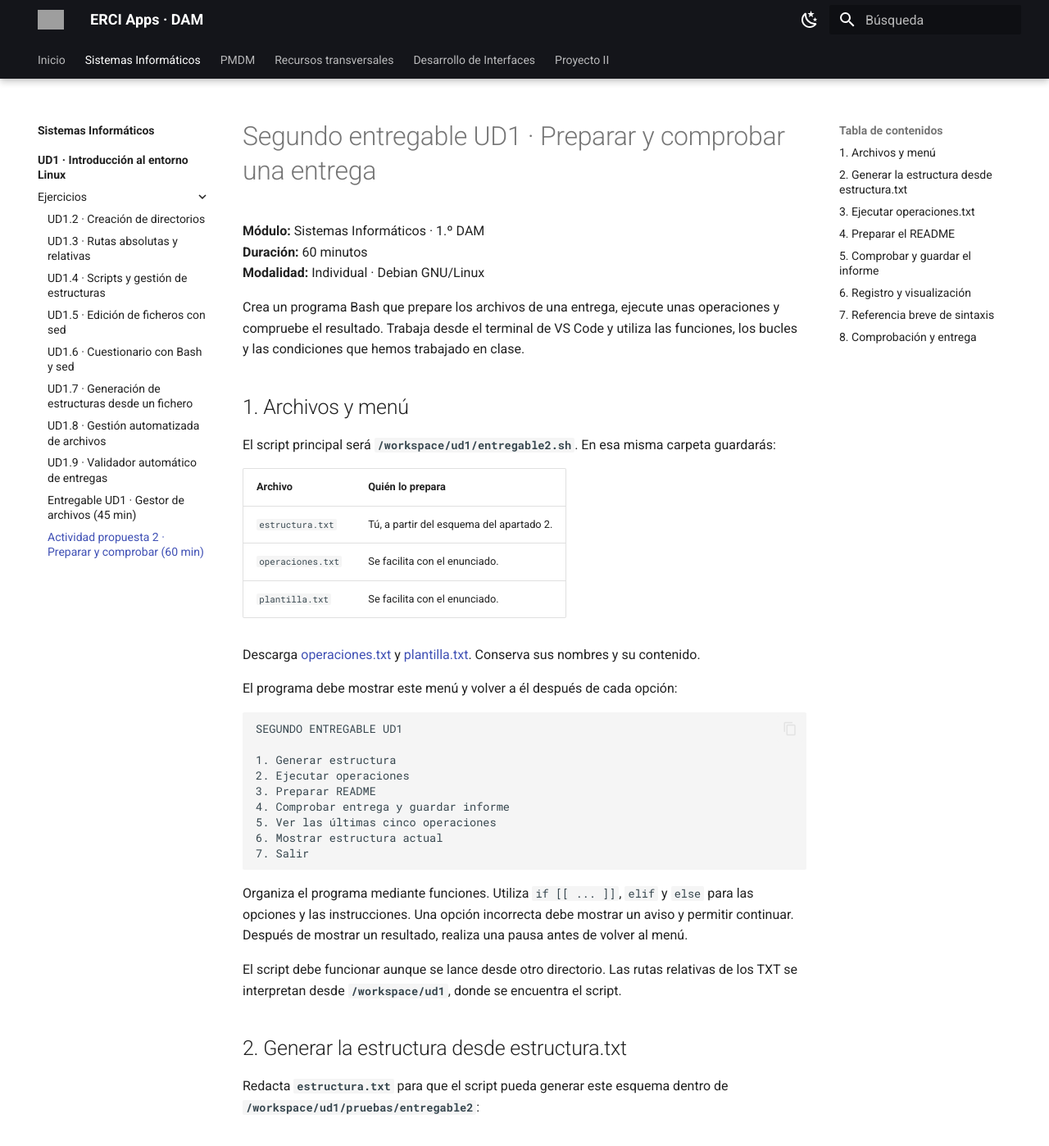
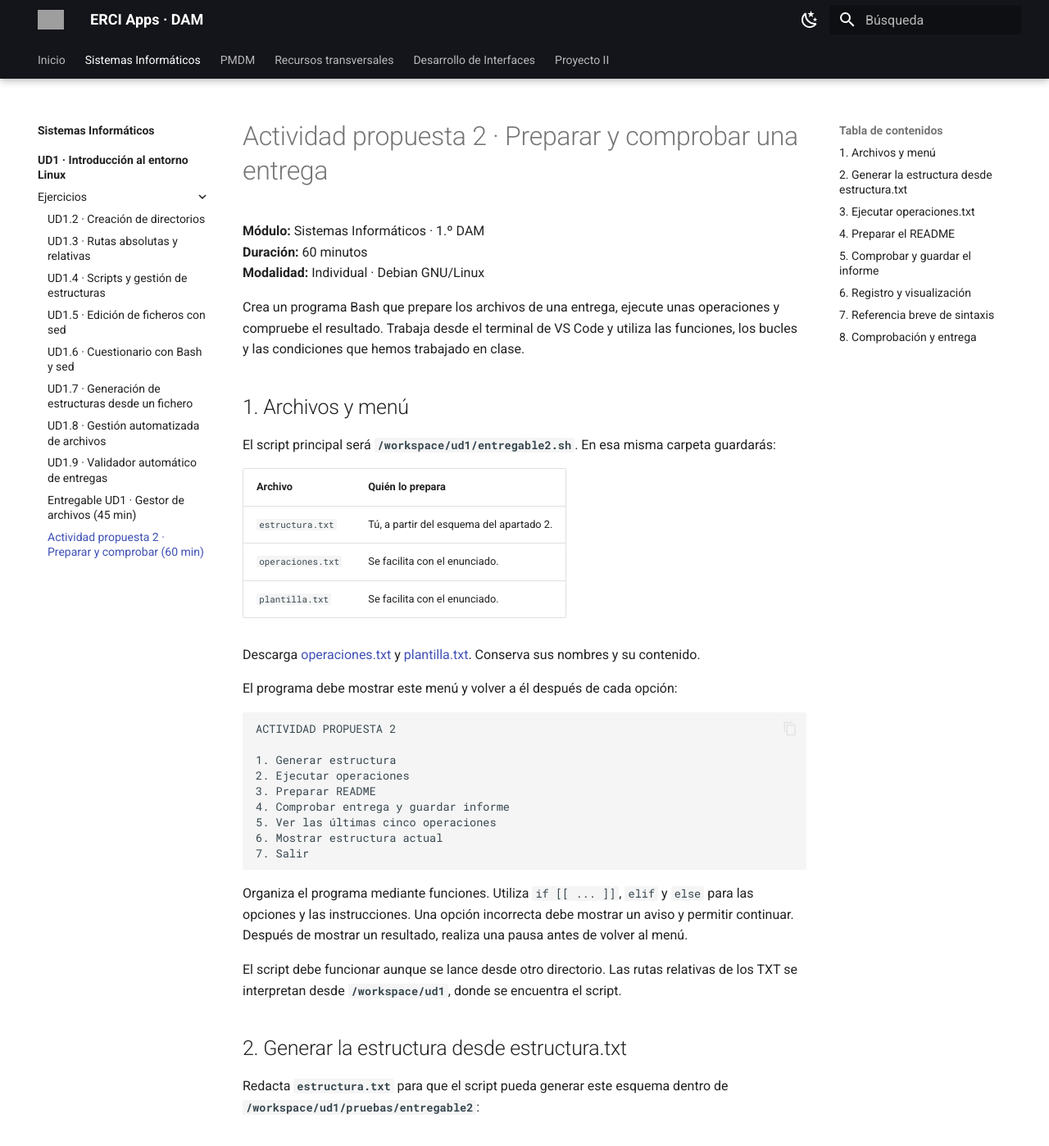
Before and after one commit to erciapps/web-home, an MkDocs documentation site: the page built from docs/si/ud1/ejercicios/entregable_ud1_2.md, in a window 1280 px wide and 1400 px high. Shown: the whole window at 82% size. Built offline with MkDocs 1.6.1 and Material for MkDocs 9.7.7, drawn with Linux system fonts in a browser that asks for light colours; grey boxes are pictures that could not be loaded.

Commit message:
Mostrar como Actividad propuesta 2 en Sistemas Informáticos

````diff
--- a/docs/si/ud1/ejercicios/entregable_ud1_2.md
+++ b/docs/si/ud1/ejercicios/entregable_ud1_2.md
@@ -1,4 +1,4 @@
-# Segundo entregable UD1 · Preparar y comprobar una entrega
+# Actividad propuesta 2 · Preparar y comprobar una entrega
 
 **Módulo:** Sistemas Informáticos · 1.º DAM
 **Duración:** 60 minutos
@@ -21,7 +21,7 @@ Descarga [operaciones.txt](../../../assets/si/ud1/entregable2/operaciones.txt) y
 El programa debe mostrar este menú y volver a él después de cada opción:
 
 ```text
-SEGUNDO ENTREGABLE UD1
+ACTIVIDAD PROPUESTA 2
 
 1. Generar estructura
 2. Ejecutar operaciones
````
